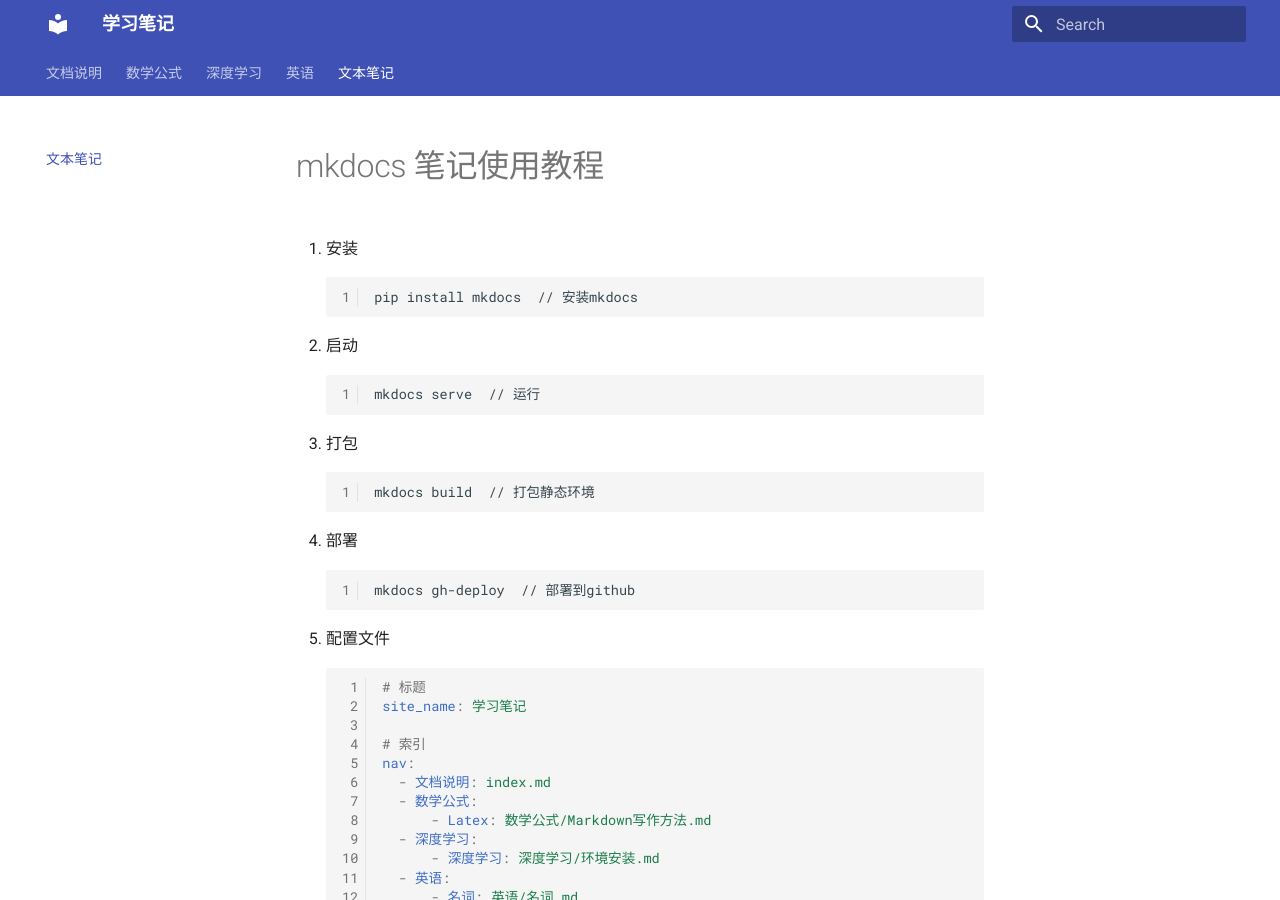
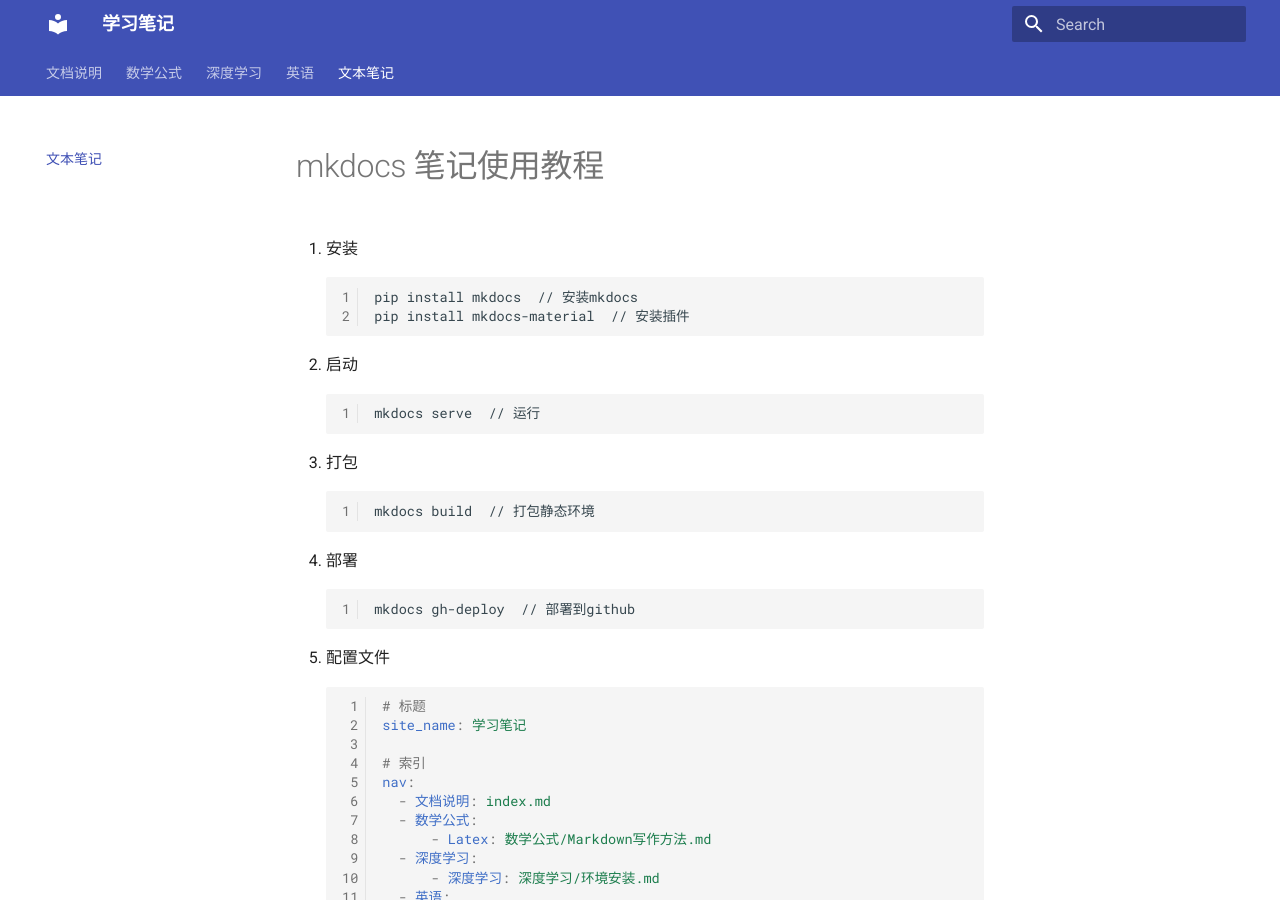
Before and after one commit to yangouyu/notes, an MkDocs documentation site: the page built from docs/笔记使用/笔记使用.md, in a window 1280 px wide and 900 px high. Built offline with MkDocs 1.6.1 and Material for MkDocs 9.7.7, drawn with Linux system fonts in a browser that asks for light colours.

Commit message:
fix(mkdocs)：更新使用说明书

````diff
--- a/docs/笔记使用/笔记使用.md
+++ b/docs/笔记使用/笔记使用.md
@@ -2,6 +2,7 @@
 1. 安装
 ```bash
 pip install mkdocs  // 安装mkdocs
+pip install mkdocs-material  // 安装插件
 ```
 
 2. 启动
````
